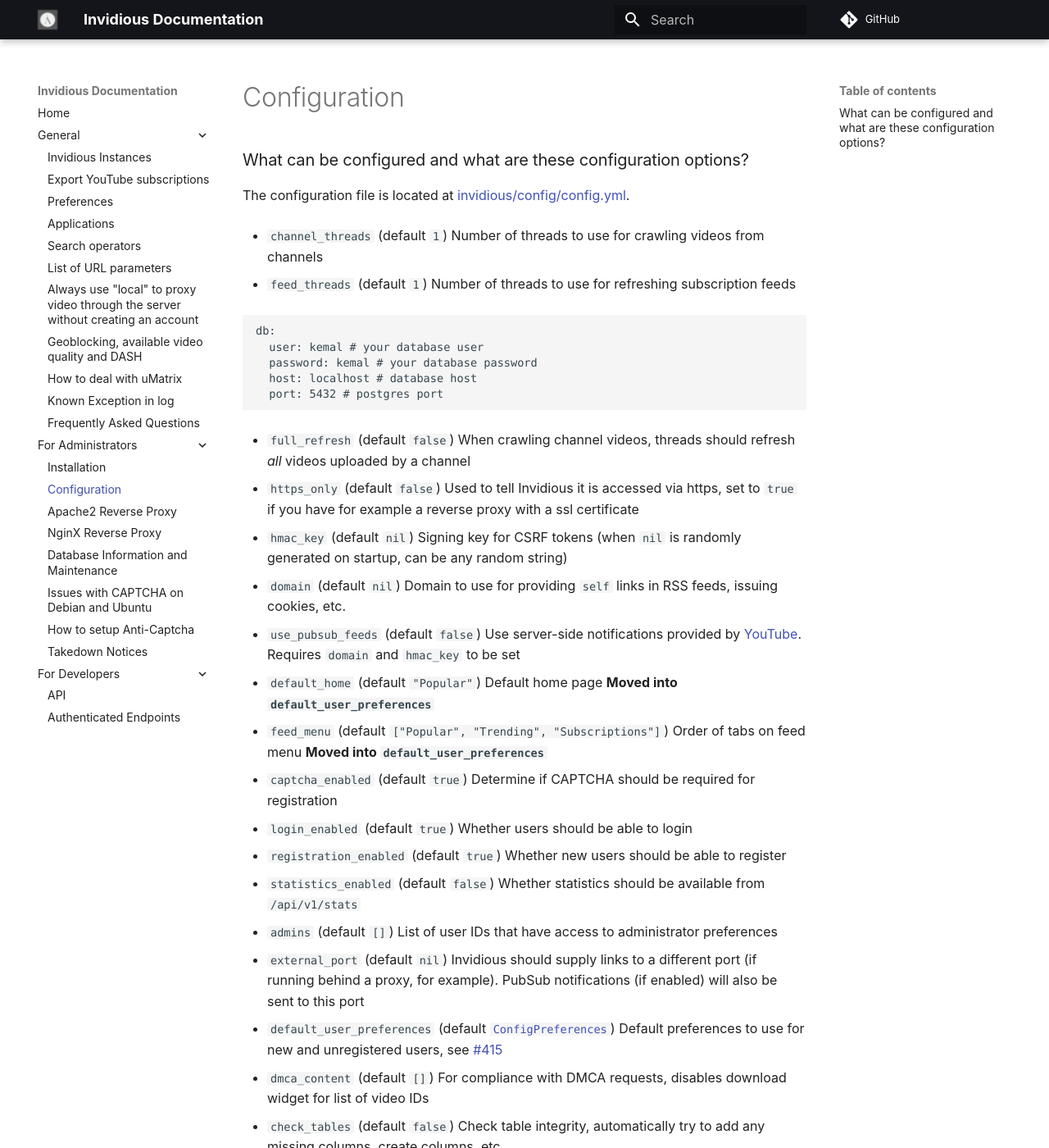
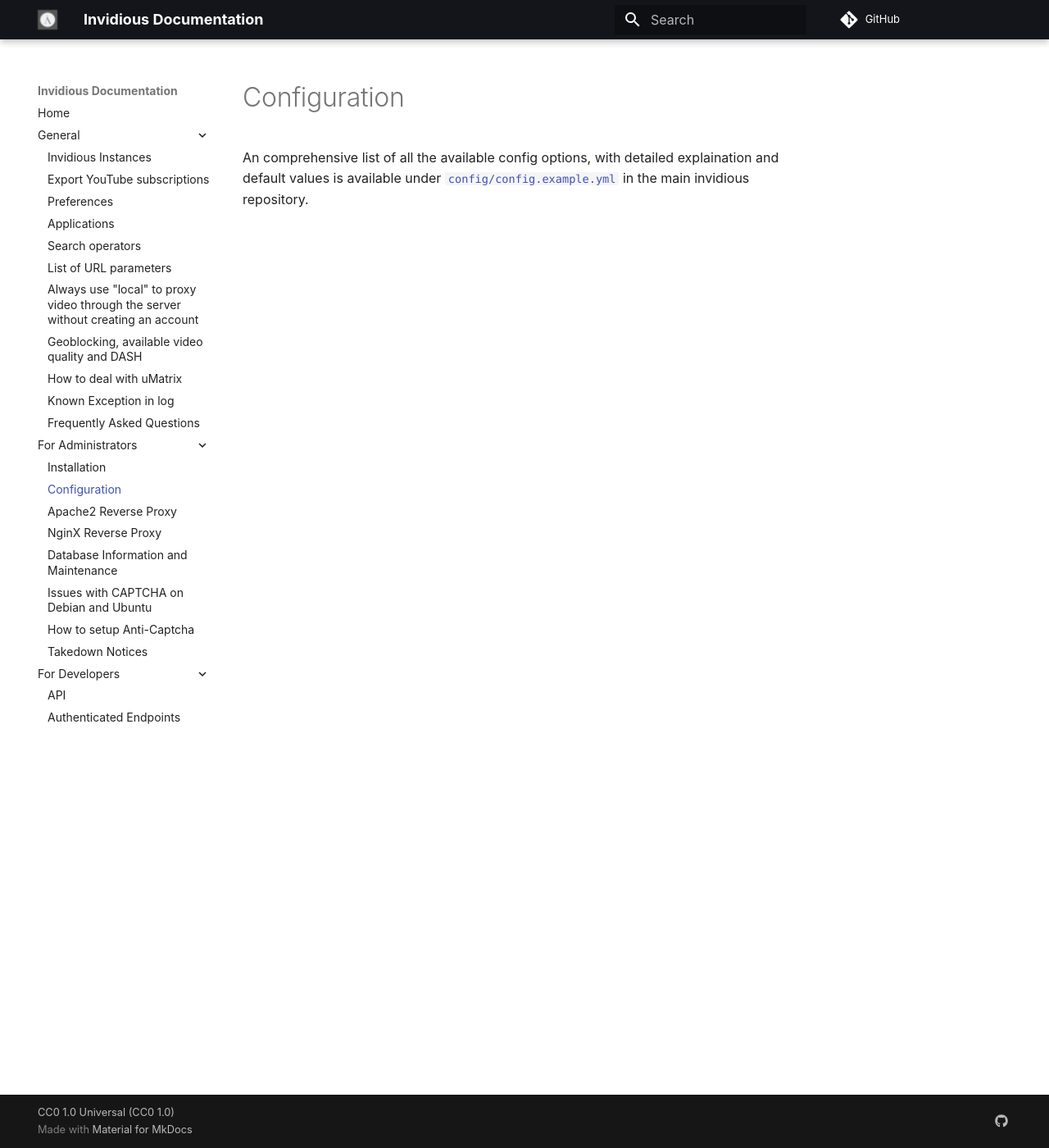
Before and after one commit to iv-org/documentation, an MkDocs documentation site: the page built from docs/configuration.md, in a window 1280 px wide and 1400 px high. Shown: the whole window at 82% size. Built offline with MkDocs 1.6.1 and Material for MkDocs 9.7.7, drawn with Linux system fonts in a browser that asks for light colours; comment, search, counter and statistics services are not loaded; some of the changed text lies outside the part shown.

Commit message:
Config: point to config/config.example.yml
No need for duplicate (and/or obselete) documentation!

````diff
--- a/docs/configuration.md
+++ b/docs/configuration.md
@@ -1,73 +1,3 @@
 # Configuration
 
-### What can be configured and what are these configuration options?
-
-The configuration file is located at [invidious/config/config.yml](https://github.com/iv-org/invidious/blob/master/config/config.example.yml).
-
-- `channel_threads` (default `1`) Number of threads to use for crawling videos from channels
-
-- `feed_threads` (default `1`) Number of threads to use for refreshing subscription feeds
-
-```
-db:
-  user: kemal # your database user
-  password: kemal # your database password
-  host: localhost # database host
-  port: 5432 # postgres port
-```
-
-- `full_refresh` (default `false`) When crawling channel videos, threads should refresh *all* videos uploaded by a channel
-
-- `https_only` (default `false`) Used to tell Invidious it is accessed via https, set to `true` if you have for example a reverse proxy with a ssl certificate
-
-- `hmac_key` (default `nil`) Signing key for CSRF tokens (when `nil` is randomly generated on startup, can be any random string)
-
-- `domain` (default `nil`) Domain to use for providing `self` links in RSS feeds, issuing cookies, etc.
-
-- `use_pubsub_feeds` (default `false`) Use server-side notifications provided by [YouTube](https://developers.google.com/youtube/v3/guides/push_notifications). Requires `domain` and `hmac_key` to be set
-
-- `default_home` (default `"Popular"`) Default home page **Moved into `default_user_preferences`**
-
-- `feed_menu` (default `["Popular", "Trending", "Subscriptions"]`) Order of tabs on feed menu **Moved into `default_user_preferences`**
-
-- `captcha_enabled` (default `true`) Determine if CAPTCHA should be required for registration
-
-- `login_enabled` (default `true`) Whether users should be able to login
-
-- `registration_enabled` (default `true`) Whether new users should be able to register
-
-- `statistics_enabled` (default `false`) Whether statistics should be available from `/api/v1/stats`
-
-- `admins` (default `[]`) List of user IDs that have access to administrator preferences
-
-- `external_port` (default `nil`) Invidious should supply links to a different port (if running behind a proxy, for example). PubSub notifications (if enabled) will also be sent to this port
-
-- `default_user_preferences` (default [`ConfigPreferences`](https://github.com/iv-org/invidious/blob/master/src/invidious/helpers/helpers.cr#L127)) Default preferences to use for new and unregistered users, see [#415](https://github.com/iv-org/invidious/issues/415)
-
-- `dmca_content` (default `[]`) For compliance with DMCA requests, disables download widget for list of video IDs
-
-- `check_tables` (default `false`) Check table integrity, automatically try to add any missing columns, create columns, etc.
-
-- `cache_annotations` (default `false`) Cache annotations requested from IA, will not cache empty annotations or annotations that only contain cards
-
-- `banner` (default `nil`) Optional banner to be displayed along top of page for announcements, etc.
-
-- `hsts` (default `true`) For HTTP Strict Transport Security
-
-- `disable_proxy` (default `false`) Disable proxy option serverwide (options: 'dash', 'livestreams', 'downloads', 'local')
-
-- `force_resolve` (default `nil`) Force IPv4 or IPv6 connection to Google (options: 'ipv4', 'ipv6') see [#811](https://github.com/iv-org/invidious/issues/811)
-
-- `pool_size` (default `100`) Pool size for HTTP connections for youtube.com and ytimg.com (each domain has a separate pool of `pool_size`)
-
-- `admin_email` (default `omarroth@protonmail.com`) Email provided to users for bug reports
-
-- `port` (default `3000`) Default port for HTTP server
-
-- `host_binding` (default `0.0.0.0`) Default host for HTTP server
-
-- `cookies` (default `nil`) Cookies to be used when connecting to YouTube
-
-- `captcha_key` (default `nil`) [Anti-Captcha](https://anti-captcha.com/) API key for solving YouTube CAPTCHAs, see [#886](https://github.com/iv-org/invidious/issues/886).
-
-- `popular_enabled` (default `false`) Whether to display popular videos of the instance.
+An comprehensive list of all the available config options, with detailed explaination and default values is available under [`config/config.example.yml`](https://github.com/iv-org/invidious/blob/master/config/config.example.yml) in the main invidious repository.
````
